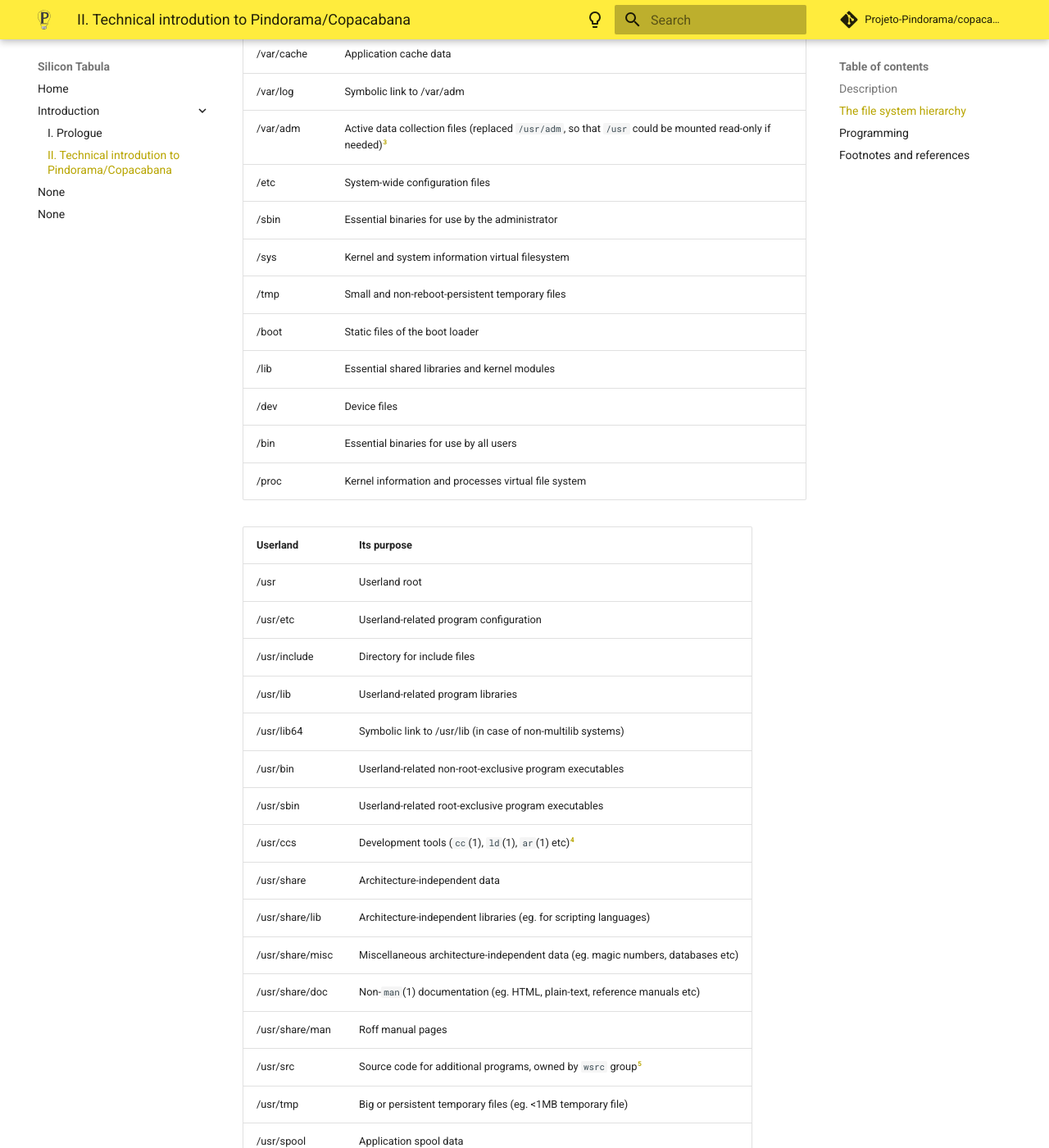
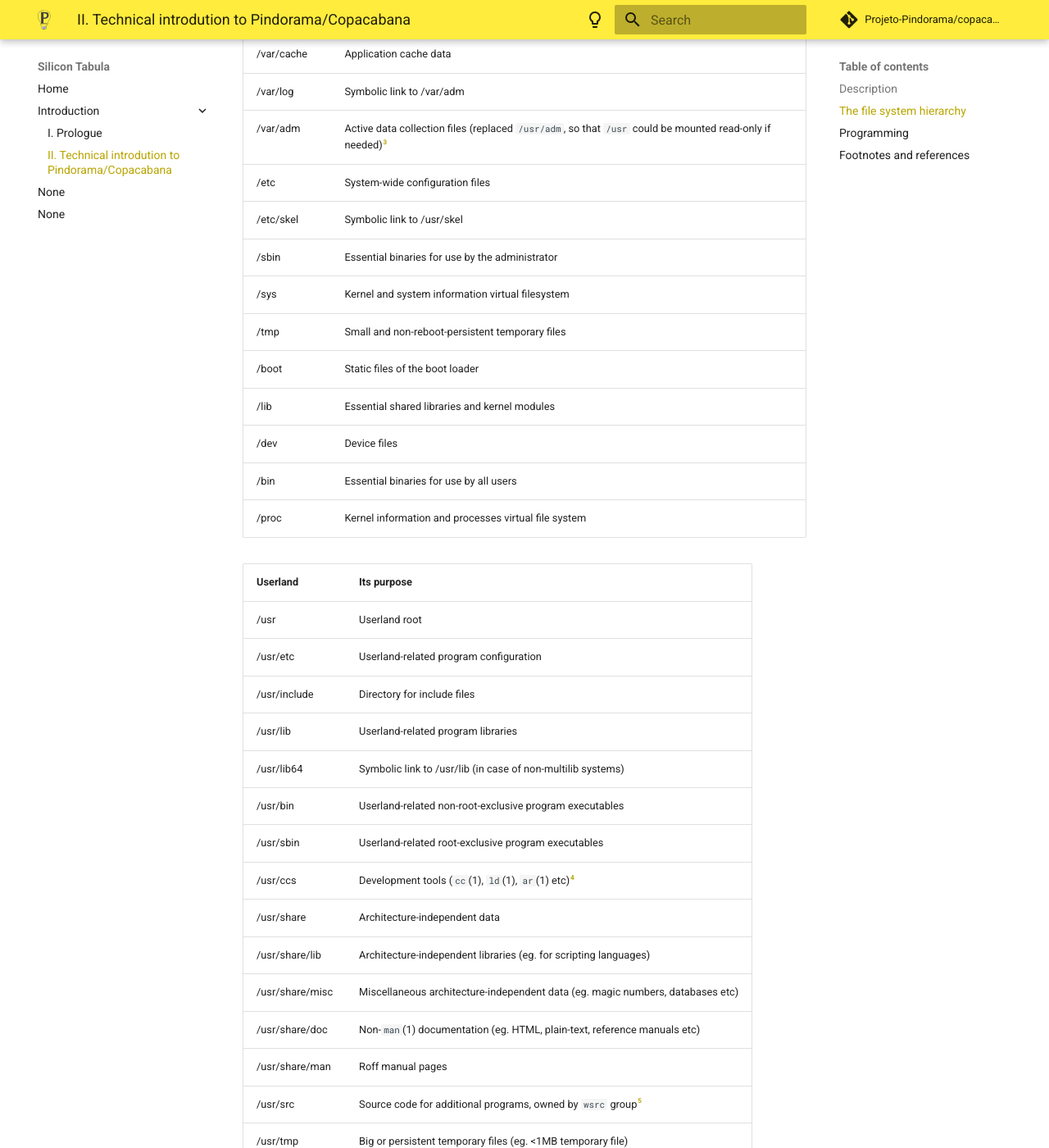
Before and after one commit to Projeto-Pindorama/copacabana, an MkDocs documentation site: the page built from docs/docs/intro/intro.1.md, in a window 1280 px wide and 1400 px high, scrolled down 970 px. Shown: the whole window at 82% size. Built offline with MkDocs 1.6.1 and Material for MkDocs 9.7.7, drawn with Linux system fonts in a browser that asks for light colours; comment, search, counter and statistics services are not loaded; some of the changed text lies outside the part shown.

Commit message:
docs: Added information about /usr/skel

```diff
--- a/docs/docs/intro/intro.1.md
+++ b/docs/docs/intro/intro.1.md
@@ -29,6 +29,7 @@ its purposes.
 | /var/log       | Symbolic link to /var/adm                                                                                   |
 | /var/adm       | Active data collection files (replaced `/usr/adm`, so that `/usr` could be mounted read-only if needed)[^2] |
 | /etc           | System-wide configuration files                                                                             |
+| /etc/skel      | Symbolic link to /usr/skel                                                                                  |
 | /sbin          | Essential binaries for use by the administrator                                                             |
 | /sys           | Kernel and system information virtual filesystem                                                            |
 | /tmp           | Small and non-reboot-persistent temporary files                                                             |
@@ -56,6 +57,7 @@ its purposes.
 | /usr/src        | Source code for additional programs, owned by `wsrc` group[^4]                 |
 | /usr/tmp        | Big or persistent temporary files (eg. <1MB temporary file)                    |
 | /usr/spool      | Application spool data                                                         |
+| /usr/skel       | default dotfiles for new users                                                 |
 
 Obviously, this isn't the best way of making a hierarchy --- ==for instance,
 Apple(R) Rhapsody (and posteriorly macOS==[^5]==) used to do this in a better way,
```
